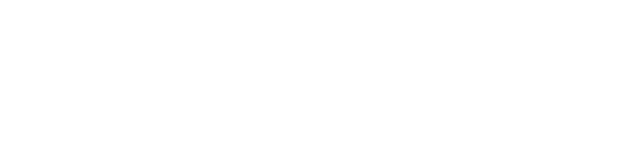
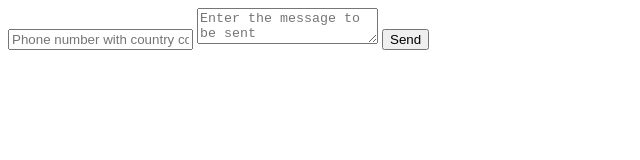
Before and after one commit to gauthamp10/whatsapp-openapi, a plain HTML site: page index.html in a window 1280 px wide. Shown: the whole page, without its empty margins (0-640 px from the left). Drawn offline with Linux system fonts and the light colour scheme.

Commit message:
added api -pure html form

```diff
--- a/index.html
+++ b/index.html
@@ -9,6 +9,10 @@
         <link rel="stylesheet" href="">
     </head>
     <body>
-
+<form action="https://api.whatsapp.com/send?phone=&text=" method="GET">
+<input type="text" name="phone" placeholder="Phone number with country code">
+<textarea name="text" placeholder="Enter the message to be sent"></textarea>
+<input type="submit" name="submit" value="Send">
+</form>
     </body>
 </html>
```
